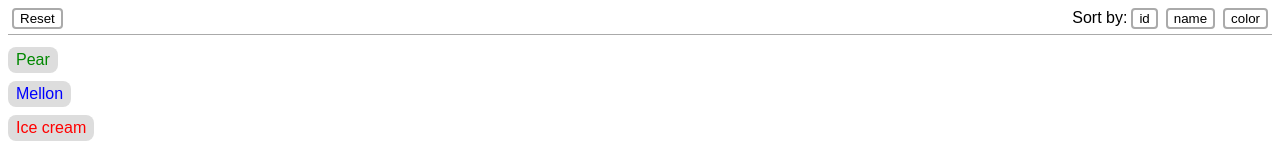
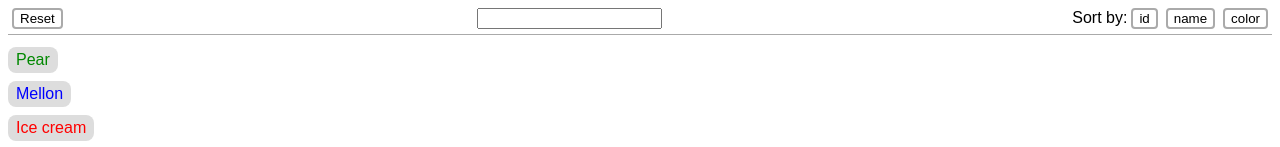
Before and after one commit to mate-academy/react-recording_javascript, a React (Create React App) app: page / in a window 1280 px wide. Shown: the top 147 px of the page. Built offline with nearby package versions, Linux system fonts and the light colour scheme.

Commit message:
after Event Target and Current Target

```diff
--- a/src/App.jsx
+++ b/src/App.jsx
@@ -33,7 +33,12 @@ function getPreparedGoods(goods, { sortField, query }) {
 
 export const App = () => {
   const [sortField, setSortField] = useState('');
-  const visibleGoods = getPreparedGoods(goodsFromServer, { sortField });
+  const [query, setQuery] = useState('');
+
+  const visibleGoods = getPreparedGoods(
+    goodsFromServer,
+    { sortField, query },
+  );
 
   return (
     <div className="App">
@@ -42,6 +47,10 @@ export const App = () => {
         sortBy={(field) => {
           setSortField(field);
         }}
+        query={query}
+        filterBy={(newQuery) => {
+          setQuery(newQuery);
+        }}
       />
       <GoodList goods={visibleGoods} />
     </div>
--- a/src/components/Header/Header.jsx
+++ b/src/components/Header/Header.jsx
@@ -2,11 +2,27 @@ import cn from 'classnames';
 
 import { SORT_FIELD } from "../../constants";
 
-export const Header = ({ sortField, sortBy }) => (
+export const Header = ({
+  sortField,
+  sortBy,
+  query,
+  filterBy,
+}) => (
   <header>
-    <button onClick={() => sortBy('')}>
+    <button onClick={() => {
+      sortBy('');
+      filterBy('');
+    }}>
       Reset
     </button>
+
+    <input
+      value={query}
+      type="text"
+      onChange={(event) => {
+        filterBy(event.currentTarget.value);
+      }}
+    />
 
     <div>
       Sort by:
```
